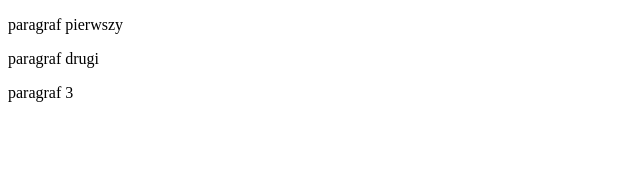
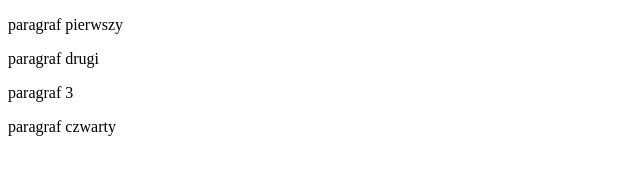
Before and after one commit to agatakk/agatakk.github.io, a plain HTML site: page index.html in a window 1280 px wide. Shown: the whole page, without its empty margins (0-640 px from the left). Drawn offline with Linux system fonts and the light colour scheme.

Commit message:
dodano paragraf czwarty

```diff
--- a/index.html
+++ b/index.html
@@ -6,8 +6,9 @@
 </head>
 <body>
    <p>paragraf pierwszy</p>
-    <p>paragraf drugi</p>
+   <p>paragraf drugi</p>
    <p>paragraf 3</p>
+   <p>paragraf czwarty</p>
 
 
 
```
